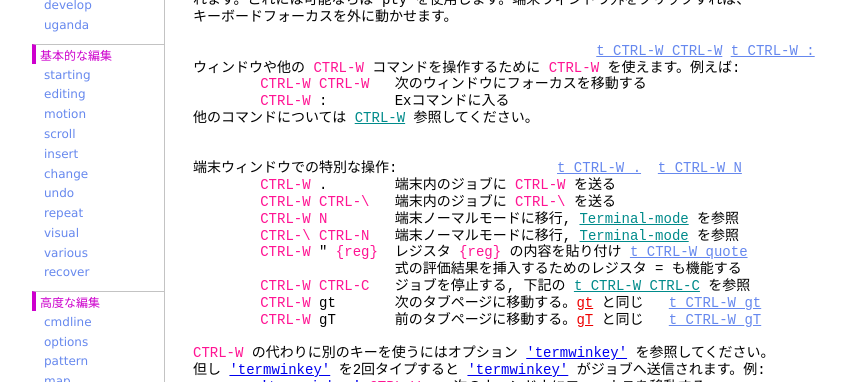
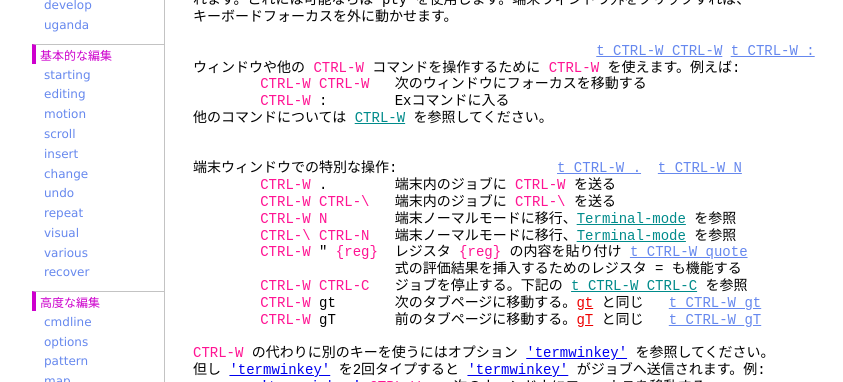
Before and after one commit to vim-jp/vimdoc-ja, a Jekyll site: the page built from terminal.html, in a window 1280 px wide and 900 px high, scrolled down 1199 px. Shown: the part 150-532 px from the top of the window, without its empty margins (208-1051 px from the left). Built offline with Jekyll 4.4.1, drawn with Linux system fonts in a browser that asks for light colours; nearby versions of some CDN libraries; comment, search, counter and statistics services are not loaded; some of the changed text lies outside the part shown.

Commit message:
Generated by Travis JOB 2005.1
https://travis-ci.org/vim-jp/vimdoc-ja-working/builds/522124233

```diff
--- a/terminal.html
+++ b/terminal.html
@@ -77,17 +77,17 @@ helpname: 'terminal'
 ウィンドウや他の&nbsp;<span class="Special">CTRL-W</span>&nbsp;コマンドを操作するために&nbsp;<span class="Special">CTRL-W</span>&nbsp;を使えます。例えば:<br>
 &nbsp;&nbsp;&nbsp;&nbsp;&nbsp;&nbsp;&nbsp;&nbsp;<span class="Special">CTRL-W</span>&nbsp;<span class="Special">CTRL-W</span>&nbsp;&nbsp; 次のウィンドウにフォーカスを移動する<br>
 &nbsp;&nbsp;&nbsp;&nbsp;&nbsp;&nbsp;&nbsp;&nbsp;<span class="Special">CTRL-W</span>&nbsp;:&nbsp;&nbsp;&nbsp;&nbsp;&nbsp;&nbsp;&nbsp;&nbsp;Exコマンドに入る<br>
-他のコマンドについては&nbsp;<a class="Identifier" href="vimindex.html#CTRL-W">CTRL-W</a>&nbsp;参照してください。<br>
+他のコマンドについては&nbsp;<a class="Identifier" href="vimindex.html#CTRL-W">CTRL-W</a>&nbsp;を参照してください。<br>
 <br>
 <br>
 端末ウィンドウでの特別な操作:&nbsp;&nbsp;&nbsp;&nbsp;&nbsp;&nbsp;&nbsp;&nbsp;&nbsp;&nbsp;&nbsp;&nbsp;&nbsp;&nbsp;&nbsp;&nbsp;&nbsp;&nbsp;&nbsp;<a class="Constant" href="terminal.html#t_CTRL-W_." name="t_CTRL-W_.">t_CTRL-W_.</a>&nbsp;&nbsp;<a class="Constant" href="terminal.html#t_CTRL-W_N" name="t_CTRL-W_N">t_CTRL-W_N</a><br>
 &nbsp;&nbsp;&nbsp;&nbsp;&nbsp;&nbsp;&nbsp;&nbsp;<span class="Special">CTRL-W</span>&nbsp;.&nbsp;&nbsp;&nbsp;&nbsp;&nbsp;&nbsp;&nbsp;&nbsp;端末内のジョブに&nbsp;<span class="Special">CTRL-W</span>&nbsp;を送る<br>
 &nbsp;&nbsp;&nbsp;&nbsp;&nbsp;&nbsp;&nbsp;&nbsp;<span class="Special">CTRL-W</span>&nbsp;<span class="Special">CTRL-\</span>&nbsp;&nbsp; 端末内のジョブに&nbsp;<span class="Special">CTRL-\</span>&nbsp;を送る<br>
-&nbsp;&nbsp;&nbsp;&nbsp;&nbsp;&nbsp;&nbsp;&nbsp;<span class="Special">CTRL-W</span>&nbsp;<span class="Special">N</span>&nbsp;&nbsp;&nbsp;&nbsp;&nbsp;&nbsp;&nbsp;&nbsp;端末ノーマルモードに移行,&nbsp;<a class="Identifier" href="terminal.html#Terminal-mode">Terminal-mode</a>&nbsp;を参照<br>
-&nbsp;&nbsp;&nbsp;&nbsp;&nbsp;&nbsp;&nbsp;&nbsp;<span class="Special">CTRL-\</span>&nbsp;<span class="Special">CTRL-N</span>&nbsp;&nbsp; 端末ノーマルモードに移行,&nbsp;<a class="Identifier" href="terminal.html#Terminal-mode">Terminal-mode</a>&nbsp;を参照<br>
+&nbsp;&nbsp;&nbsp;&nbsp;&nbsp;&nbsp;&nbsp;&nbsp;<span class="Special">CTRL-W</span>&nbsp;<span class="Special">N</span>&nbsp;&nbsp;&nbsp;&nbsp;&nbsp;&nbsp;&nbsp;&nbsp;端末ノーマルモードに移行、<a class="Identifier" href="terminal.html#Terminal-mode">Terminal-mode</a>&nbsp;を参照<br>
+&nbsp;&nbsp;&nbsp;&nbsp;&nbsp;&nbsp;&nbsp;&nbsp;<span class="Special">CTRL-\</span>&nbsp;<span class="Special">CTRL-N</span>&nbsp;&nbsp; 端末ノーマルモードに移行、<a class="Identifier" href="terminal.html#Terminal-mode">Terminal-mode</a>&nbsp;を参照<br>
 &nbsp;&nbsp;&nbsp;&nbsp;&nbsp;&nbsp;&nbsp;&nbsp;<span class="Special">CTRL-W</span>&nbsp;&quot;&nbsp;<span class="Special">{reg}</span>&nbsp;&nbsp;レジスタ&nbsp;<span class="Special">{reg}</span>&nbsp;の内容を貼り付け&nbsp;<a class="Constant" href="terminal.html#t_CTRL-W_quote" name="t_CTRL-W_quote">t_CTRL-W_quote</a><br>
 &nbsp;&nbsp;&nbsp;&nbsp;&nbsp;&nbsp;&nbsp;&nbsp;&nbsp;&nbsp;&nbsp;&nbsp;&nbsp;&nbsp;&nbsp;&nbsp;&nbsp;&nbsp;&nbsp;&nbsp;&nbsp;&nbsp;&nbsp;&nbsp;式の評価結果を挿入するためのレジスタ = も機能する<br>
-&nbsp;&nbsp;&nbsp;&nbsp;&nbsp;&nbsp;&nbsp;&nbsp;<span class="Special">CTRL-W</span>&nbsp;<span class="Special">CTRL-C</span>&nbsp;&nbsp; ジョブを停止する, 下記の&nbsp;<a class="Identifier" href="terminal.html#t_CTRL-W_CTRL-C">t_CTRL-W_CTRL-C</a>&nbsp;を参照<br>
+&nbsp;&nbsp;&nbsp;&nbsp;&nbsp;&nbsp;&nbsp;&nbsp;<span class="Special">CTRL-W</span>&nbsp;<span class="Special">CTRL-C</span>&nbsp;&nbsp; ジョブを停止する。下記の&nbsp;<a class="Identifier" href="terminal.html#t_CTRL-W_CTRL-C">t_CTRL-W_CTRL-C</a>&nbsp;を参照<br>
 &nbsp;&nbsp;&nbsp;&nbsp;&nbsp;&nbsp;&nbsp;&nbsp;<span class="Special">CTRL-W</span>&nbsp;gt&nbsp;&nbsp;&nbsp;&nbsp;&nbsp;&nbsp; 次のタブページに移動する。<a class="Comment" href="tabpage.html#gt">gt</a>&nbsp;と同じ&nbsp;&nbsp;&nbsp;<a class="Constant" href="terminal.html#t_CTRL-W_gt" name="t_CTRL-W_gt">t_CTRL-W_gt</a><br>
 &nbsp;&nbsp;&nbsp;&nbsp;&nbsp;&nbsp;&nbsp;&nbsp;<span class="Special">CTRL-W</span>&nbsp;gT&nbsp;&nbsp;&nbsp;&nbsp;&nbsp;&nbsp; 前のタブページに移動する。<a class="Comment" href="tabpage.html#gT">gT</a>&nbsp;と同じ&nbsp;&nbsp;&nbsp;<a class="Constant" href="terminal.html#t_CTRL-W_gT" name="t_CTRL-W_gT">t_CTRL-W_gT</a><br>
 <br>
```
Also changed, not shown: other parts of terminal.html (+1 -1 lines).
